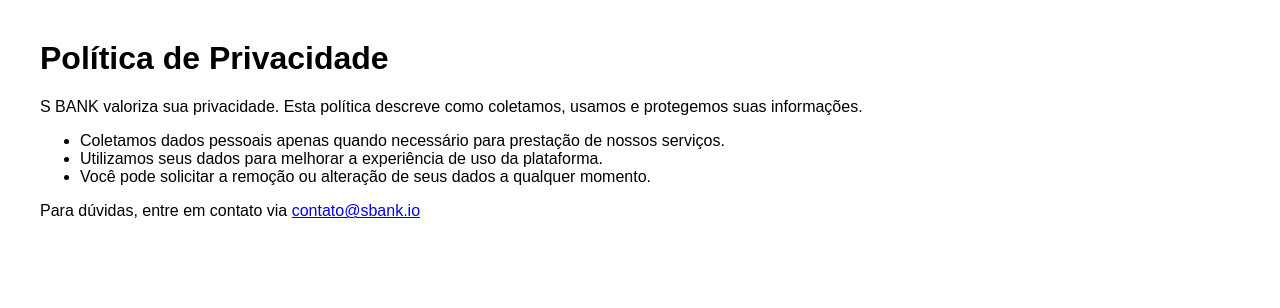
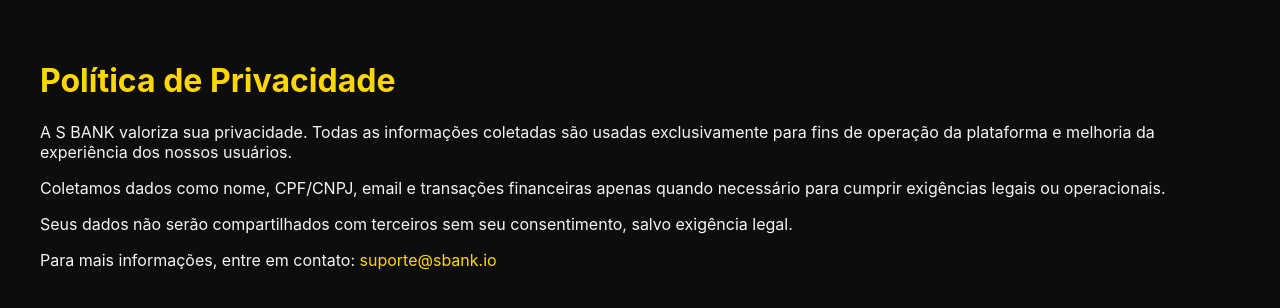
Before and after one commit to HEISTHEWAY/sbank-site, a plain HTML site: page privacidade.html in a window 1280 px wide. Drawn offline with Linux system fonts and the light colour scheme.

Commit message:
Update privacidade.html

```diff
--- a/privacidade.html
+++ b/privacidade.html
@@ -1,17 +1,31 @@
+
 <!DOCTYPE html>
 <html lang="pt-BR">
 <head>
-  <meta charset="UTF-8">
-  <title>Política de Privacidade - S BANK</title>
+  <meta charset="UTF-8" />
+  <title>Política de Privacidade | S BANK</title>
+  <style>
+    body {
+      background-color: #0d0d0d;
+      color: #f5f5f5;
+      font-family: 'Inter', sans-serif;
+      margin: 0;
+      padding: 40px;
+    }
+    h1 {
+      color: gold;
+    }
+    a {
+      color: gold;
+      text-decoration: none;
+    }
+  </style>
 </head>
-<body style="font-family:sans-serif; margin:40px;">
-<h1>Política de Privacidade</h1>
-<p>S BANK valoriza sua privacidade. Esta política descreve como coletamos, usamos e protegemos suas informações.</p>
-<ul>
-<li>Coletamos dados pessoais apenas quando necessário para prestação de nossos serviços.</li>
-<li>Utilizamos seus dados para melhorar a experiência de uso da plataforma.</li>
-<li>Você pode solicitar a remoção ou alteração de seus dados a qualquer momento.</li>
-</ul>
-<p>Para dúvidas, entre em contato via <a href="mailto:contato@sbank.io">contato@sbank.io</a></p>
+<body>
+  <h1>Política de Privacidade</h1>
+  <p>A S BANK valoriza sua privacidade. Todas as informações coletadas são usadas exclusivamente para fins de operação da plataforma e melhoria da experiência dos nossos usuários.</p>
+  <p>Coletamos dados como nome, CPF/CNPJ, email e transações financeiras apenas quando necessário para cumprir exigências legais ou operacionais.</p>
+  <p>Seus dados não serão compartilhados com terceiros sem seu consentimento, salvo exigência legal.</p>
+  <p>Para mais informações, entre em contato: <a href="mailto:suporte@sbank.io">suporte@sbank.io</a></p>
 </body>
 </html>
```
